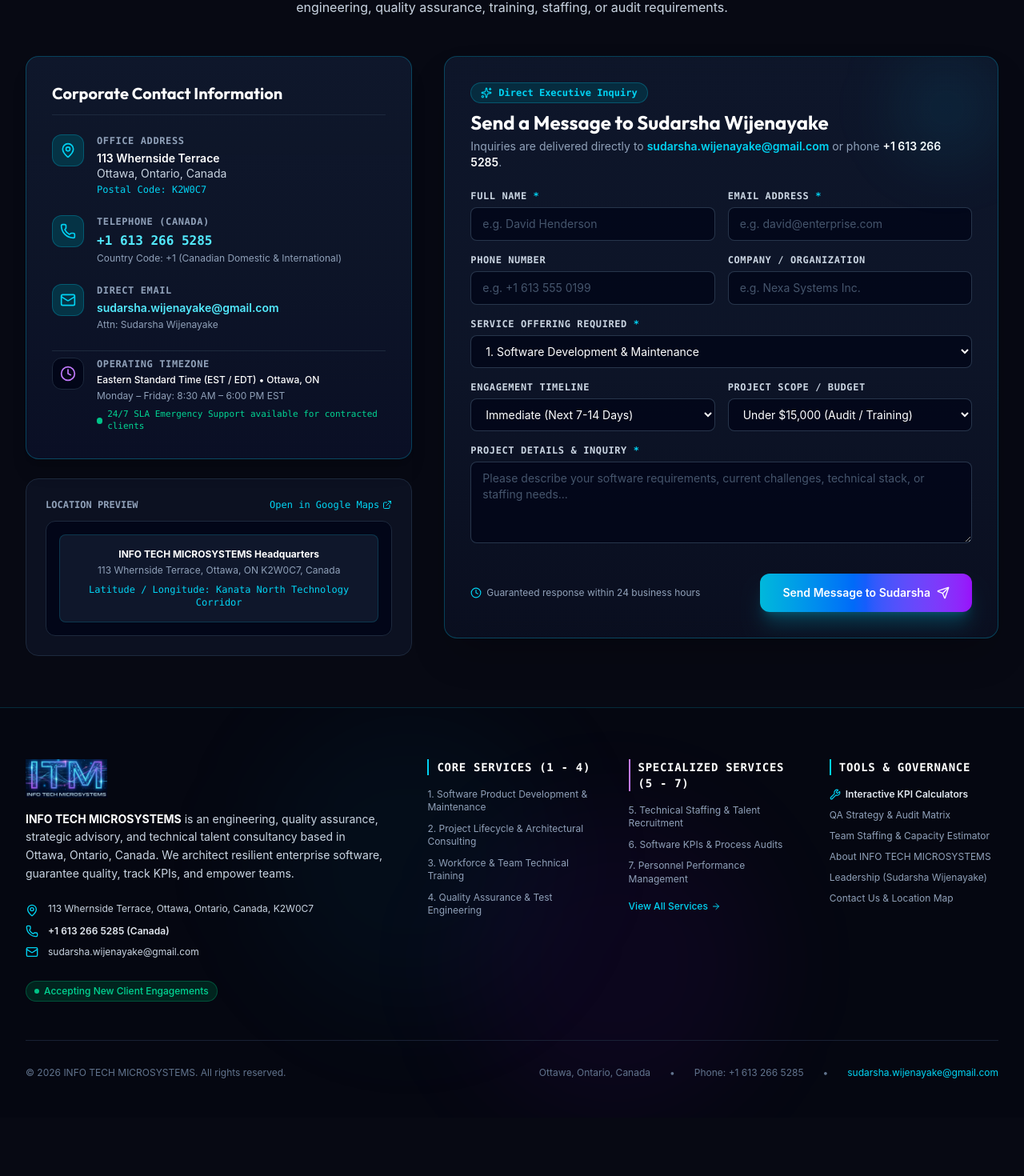
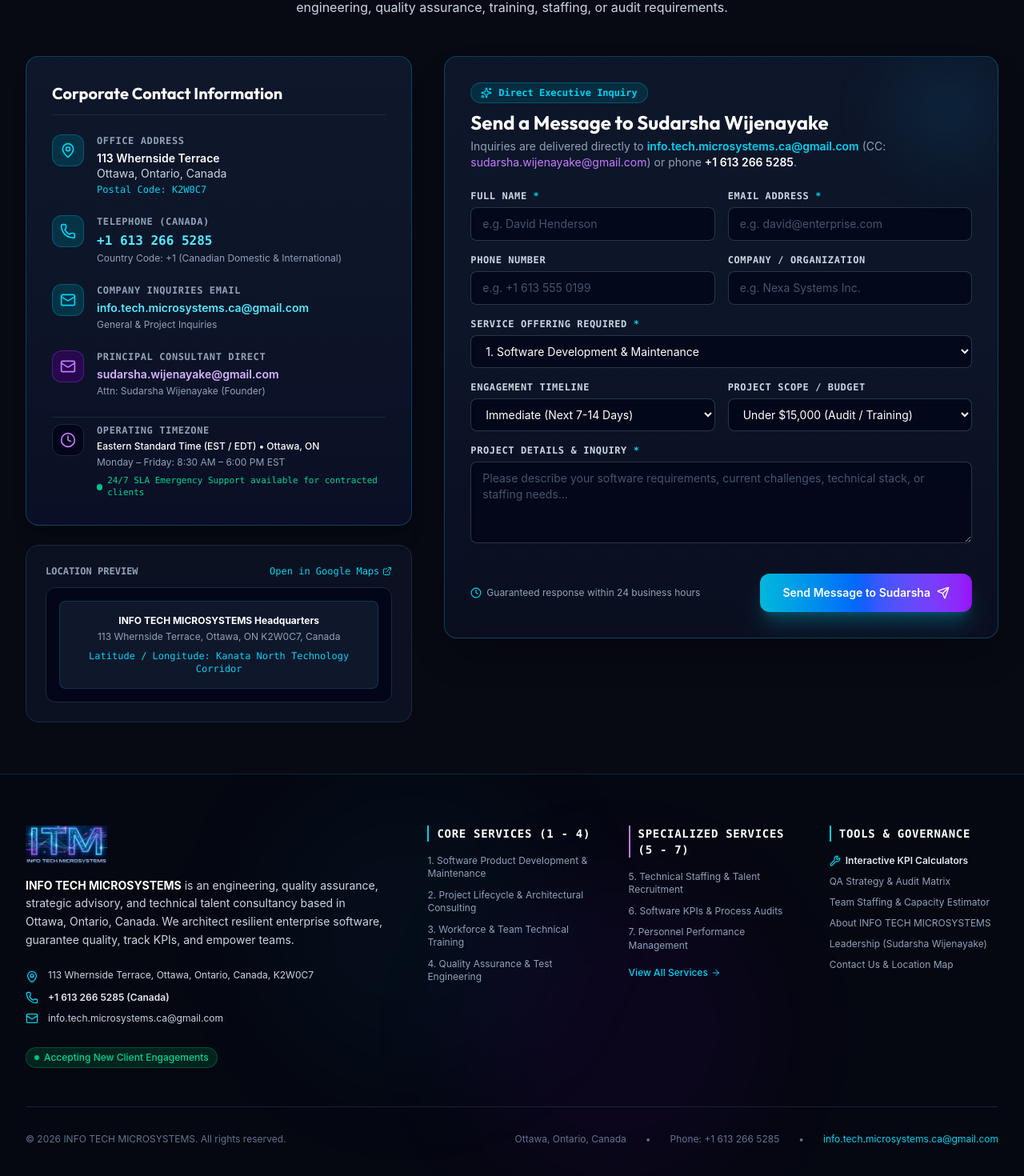
Before and after one commit to INFO-TECH-MICROSYSTEMS/ITMKPIDashboard, a React (Vite) app: page /contact in a window 1280 px wide. Shown: the part 358-1828 px from the top of the page at 80% size. Before the commit the page ends 1755 px from the top, so only its background shows below. Built offline with nearby package versions, Linux system fonts and the light colour scheme.

Commit message:
fix(contact): update official company email to info.tech.microsystems.ca@gmail.com with CC to founder

```diff
--- a/src/components/ContactForm.tsx
+++ b/src/components/ContactForm.tsx
@@ -23,7 +23,8 @@
   const [copied, setCopied] = useState(false);
   const [errorMessage, setErrorMessage] = useState('');
 
-  const targetEmail = 'sudarsha.wijenayake@gmail.com';
+  const companyEmail = 'info.tech.microsystems.ca@gmail.com';
+  const personalEmail = 'sudarsha.wijenayake@gmail.com';
 
   const handleChange = (e: React.ChangeEvent<HTMLInputElement | HTMLTextAreaElement | HTMLSelectElement>) => {
     setFormData(prev => ({
@@ -33,9 +34,9 @@
   };
 
   const getMailtoUrl = () => {
-    const subject = encodeURIComponent(`[ITM Website Inquiry] - ${formData.serviceRequested} - from ${formData.fullName}`);
+    const subject = encodeURIComponent(`[ITM Inquiry] - ${formData.serviceRequested} - from ${formData.fullName}`);
     const body = encodeURIComponent(
-      `Dear Sudarsha Wijenayake,\n\n` +
+      `Dear Sudarsha Wijenayake / INFO TECH MICROSYSTEMS,\n\n` +
       `You have received a new consultation inquiry from the INFO TECH MICROSYSTEMS website:\n\n` +
       `--------------------------------------------------\n` +
       `CLIENT DETAILS:\n` +
@@ -52,13 +53,14 @@
       `--------------------------------------------------\n` +
       `Sent via INFO TECH MICROSYSTEMS web portal`
     );
-    return `mailto:${targetEmail}?subject=${subject}&body=${body}`;
+    return `mailto:${companyEmail}?cc=${personalEmail}&subject=${subject}&body=${body}`;
   };
 
   const handleCopyInquiry = () => {
     const text =
       `Inquiry for INFO TECH MICROSYSTEMS:\n` +
-      `To: ${targetEmail}\n` +
+      `Company Email: ${companyEmail}\n` +
+      `Principal Consultant: ${personalEmail}\n` +
       `From: ${formData.fullName} (${formData.email}, ${formData.phone})\n` +
       `Company: ${formData.company}\n` +
       `Service: ${formData.serviceRequested}\n` +
@@ -82,8 +84,8 @@
     setErrorMessage('');
 
     try {
-      // Send directly to form endpoint configured for sudarsha.wijenayake@gmail.com
-      const response = await fetch(`https://formspree.io/f/sudarsha.wijenayake@gmail.com`, {
+      // Send directly to form endpoint configured for company email with CC
+      const response = await fetch(`https://formspree.io/f/info.tech.microsystems.ca@gmail.com`, {
         method: 'POST',
         headers: {
           'Content-Type': 'application/json',
@@ -100,7 +102,8 @@
           message: formData.message,
           _replyto: formData.email,
           _subject: `New Inquiry for ITM: ${formData.serviceRequested} (${formData.fullName})`,
-          recipient: targetEmail
+          _cc: personalEmail,
+          recipient: companyEmail
         })
       });
 
@@ -127,13 +130,17 @@
           Inquiry Successfully Prepared!
         </h3>
         <p className="text-slate-300 text-center text-sm mb-6 max-w-lg mx-auto">
-          Thank you, <strong className="text-cyan-400">{formData.fullName}</strong>. Your message for <strong className="text-white">INFO TECH MICROSYSTEMS</strong> has been recorded and routed directly to Principal Consultant <strong className="text-white">Sudarsha Wijenayake</strong>.
+          Thank you, <strong className="text-cyan-400">{formData.fullName}</strong>. Your message for <strong className="text-white">INFO TECH MICROSYSTEMS</strong> has been recorded and routed to <strong className="text-white">{companyEmail}</strong> (CC: <strong className="text-white">{personalEmail}</strong>).
         </p>
 
         <div className="p-4 rounded-xl bg-slate-950/80 border border-slate-800 text-xs space-y-2 mb-6 text-slate-300 font-mono">
           <div className="flex justify-between border-b border-slate-800/80 pb-1">
-            <span className="text-slate-400">Recipient Email:</span>
-            <span className="text-cyan-400 font-semibold">{targetEmail}</span>
+            <span className="text-slate-400">Company Email:</span>
+            <span className="text-cyan-400 font-semibold">{companyEmail}</span>
+          </div>
+          <div className="flex justify-between border-b border-slate-800/80 pb-1">
+            <span className="text-slate-400">Principal Consultant (CC):</span>
+            <span className="text-purple-400 font-semibold">{personalEmail}</span>
           </div>
           <div className="flex justify-between border-b border-slate-800/80 pb-1">
             <span className="text-slate-400">Service:</span>
@@ -196,7 +203,7 @@
           Send a Message to Sudarsha Wijenayake
         </h3>
         <p className="text-xs sm:text-sm text-slate-400 mt-1">
-          Inquiries are delivered directly to <span className="text-cyan-400 font-semibold">{targetEmail}</span> or phone <span className="text-white font-semibold">+1 613 266 5285</span>.
+          Inquiries are delivered directly to <span className="text-cyan-400 font-semibold">{companyEmail}</span> (CC: <span className="text-purple-400">{personalEmail}</span>) or phone <span className="text-white font-semibold">+1 613 266 5285</span>.
         </p>
       </div>
 
--- a/src/components/Footer.tsx
+++ b/src/components/Footer.tsx
@@ -46,8 +46,8 @@
               </div>
               <div className="flex items-center space-x-3">
                 <Mail className="w-4 h-4 text-cyan-400 shrink-0" />
-                <a href="mailto:sudarsha.wijenayake@gmail.com" className="hover:text-cyan-400 transition-colors">
-                  sudarsha.wijenayake@gmail.com
+                <a href="mailto:info.tech.microsystems.ca@gmail.com" className="hover:text-cyan-400 transition-colors">
+                  info.tech.microsystems.ca@gmail.com
                 </a>
               </div>
             </div>
@@ -171,7 +171,7 @@
             <span>•</span>
             <span>Phone: +1 613 266 5285</span>
             <span>•</span>
-            <span className="text-cyan-400">sudarsha.wijenayake@gmail.com</span>
+            <span className="text-cyan-400">info.tech.microsystems.ca@gmail.com</span>
           </div>
         </div>
       </div>
--- a/src/components/Navbar.tsx
+++ b/src/components/Navbar.tsx
@@ -51,11 +51,11 @@
               <span className="font-semibold">+1 613 266 5285</span>
             </a>
             <a
-              href="mailto:sudarsha.wijenayake@gmail.com"
+              href="mailto:info.tech.microsystems.ca@gmail.com"
               className="flex items-center space-x-1.5 text-slate-300 hover:text-cyan-400 transition-colors"
             >
               <Mail className="w-3.5 h-3.5 text-cyan-400" />
-              <span>sudarsha.wijenayake@gmail.com</span>
+              <span>info.tech.microsystems.ca@gmail.com</span>
             </a>
           </div>
         </div>
@@ -317,7 +317,7 @@
             </div>
             <div className="flex items-center space-x-2">
               <Mail className="w-3.5 h-3.5 text-cyan-400" />
-              <a href="mailto:sudarsha.wijenayake@gmail.com" className="text-slate-200">sudarsha.wijenayake@gmail.com</a>
+              <a href="mailto:info.tech.microsystems.ca@gmail.com" className="text-slate-200">info.tech.microsystems.ca@gmail.com</a>
             </div>
             <div className="text-slate-400 pt-1">
               113 Whernside Terrace, Ottawa, ON, Canada K2W0C7
--- a/src/pages/AboutPage.tsx
+++ b/src/pages/AboutPage.tsx
@@ -83,8 +83,14 @@
                 </div>
                 <div className="flex items-center space-x-3">
                   <Mail className="w-4 h-4 text-cyan-400 shrink-0" />
-                  <a href="mailto:sudarsha.wijenayake@gmail.com" className="hover:text-cyan-400 transition-colors">
-                    sudarsha.wijenayake@gmail.com
+                  <a href="mailto:info.tech.microsystems.ca@gmail.com" className="hover:text-cyan-400 text-white font-semibold transition-colors">
+                    info.tech.microsystems.ca@gmail.com (Company)
+                  </a>
+                </div>
+                <div className="flex items-center space-x-3">
+                  <Mail className="w-4 h-4 text-purple-400 shrink-0" />
+                  <a href="mailto:sudarsha.wijenayake@gmail.com" className="hover:text-purple-400 text-slate-300 transition-colors">
+                    sudarsha.wijenayake@gmail.com (Direct)
                   </a>
                 </div>
               </div>
--- a/src/pages/ContactPage.tsx
+++ b/src/pages/ContactPage.tsx
@@ -71,23 +71,44 @@
               </div>
             </div>
 
-            {/* Email */}
+            {/* Company Email */}
             <div className="flex items-start space-x-4">
               <div className="w-10 h-10 rounded-xl bg-cyan-950 border border-cyan-500/30 flex items-center justify-center text-cyan-400 shrink-0">
                 <Mail className="w-5 h-5" />
               </div>
               <div>
                 <span className="text-xs uppercase font-mono tracking-wider text-slate-400 font-semibold block">
-                  Direct Email
+                  Company Inquiries Email
+                </span>
+                <a
+                  href="mailto:info.tech.microsystems.ca@gmail.com"
+                  className="text-sm font-semibold text-cyan-300 hover:text-cyan-200 mt-1 inline-block transition-colors break-all"
+                >
+                  info.tech.microsystems.ca@gmail.com
+                </a>
+                <p className="text-xs text-slate-400 mt-0.5">
+                  General & Project Inquiries
+                </p>
+              </div>
+            </div>
+
+            {/* Principal Consultant Email */}
+            <div className="flex items-start space-x-4">
+              <div className="w-10 h-10 rounded-xl bg-purple-950/60 border border-purple-500/30 flex items-center justify-center text-purple-400 shrink-0">
+                <Mail className="w-5 h-5" />
+              </div>
+              <div>
+                <span className="text-xs uppercase font-mono tracking-wider text-slate-400 font-semibold block">
+                  Principal Consultant Direct
                 </span>
                 <a
                   href="mailto:sudarsha.wijenayake@gmail.com"
-                  className="text-sm font-semibold text-cyan-300 hover:text-cyan-200 mt-1 inline-block transition-colors break-all"
+                  className="text-sm font-semibold text-purple-300 hover:text-purple-200 mt-1 inline-block transition-colors break-all"
                 >
                   sudarsha.wijenayake@gmail.com
                 </a>
                 <p className="text-xs text-slate-400 mt-0.5">
-                  Attn: Sudarsha Wijenayake
+                  Attn: Sudarsha Wijenayake (Founder)
                 </p>
               </div>
             </div>
--- a/src/pages/ToolsPage.tsx
+++ b/src/pages/ToolsPage.tsx
@@ -79,7 +79,7 @@
       });
       report += `\n`;
     });
-    report += `Contact INFO TECH MICROSYSTEMS at sudarsha.wijenayake@gmail.com / +1 613 266 5285 for remediation.\n`;
+    report += `Contact INFO TECH MICROSYSTEMS at info.tech.microsystems.ca@gmail.com (CC: sudarsha.wijenayake@gmail.com) / +1 613 266 5285 for remediation.\n`;
 
     navigator.clipboard.writeText(report);
     setAuditReportCopied(true);
```
Also changed, not shown: 1 other file (tests, documents, lock files or other folders).
